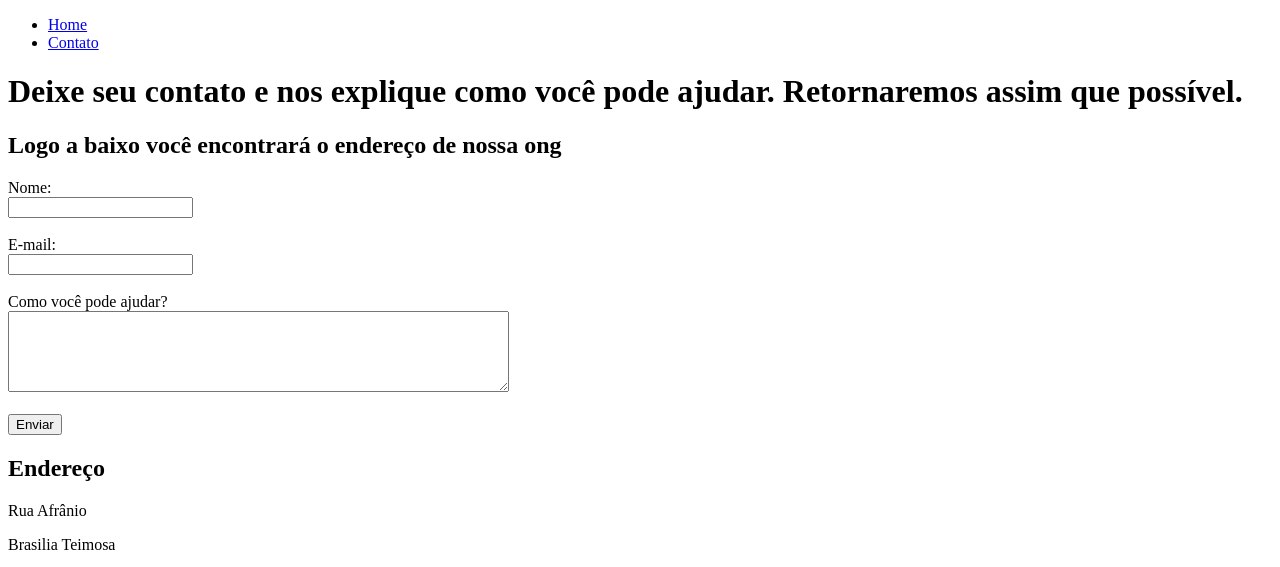
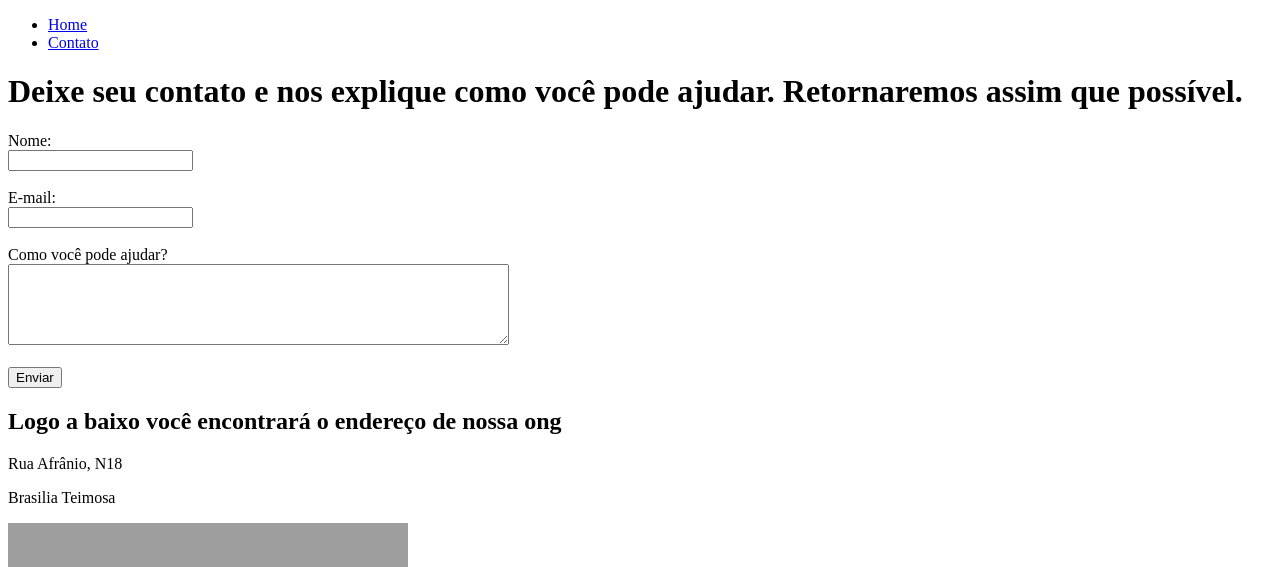
Before and after one commit to DeniseDev/Fundamentos-web, a plain HTML site: page contato.html in a window 1280 px wide. Shown: the top 567 px of the page. Drawn offline with Linux system fonts and the light colour scheme; grey boxes are pictures that could not be loaded.

```diff
--- a/contato.html
+++ b/contato.html
@@ -14,7 +14,6 @@
         </li>
     </ul>
     <h1>Deixe seu contato e nos explique como você pode ajudar. Retornaremos assim que possível. </h1>
-    <h2>Logo a baixo você encontrará o endereço de nossa ong</h2>
 
     <form>
         <label for="nome">Nome:</label><br>
@@ -31,8 +30,8 @@
         <br>
         <button>Enviar</button>
 
-        <h2>Endereço</h2>
-        <p>Rua Afrânio</p>
+        <h2>Logo a baixo você encontrará o endereço de nossa ong</h2>
+        <p>Rua Afrânio, N18</p>
         <p>Brasilia Teimosa</p>
 
         <iframe src="https://www.google.com/maps/embed?pb=!1m18!1m12!1m3!1d3950.141870262871!2d-34.882388285670345!3d-8.087010983098132!2m3!1f0!2f0!3f0!3m2!1i1024!2i768!4f13.1!3m3!1m2!1s0x7ab1f4664fe7ff7%3A0x5ad6ab05dd7a1cc3!2sR.%20Afr%C3%A2nio%20-%20Bras%C3%ADlia%20Teimosa%2C%20Recife%20-%20PE%2C%2051010-150!5e0!3m2!1spt-BR!2sbr!4v1652983566979!5m2!1spt-BR!2sbr" width="400" height="250" style="border:0;" allowfullscreen="" loading="lazy" referrerpolicy="no-referrer-when-downgrade"></iframe>
```
Also changed, not shown: index.html (+1 -1 lines), assets/img/Denise Lima.jpg (deleted), assets/img/rua2.jpg (deleted).
